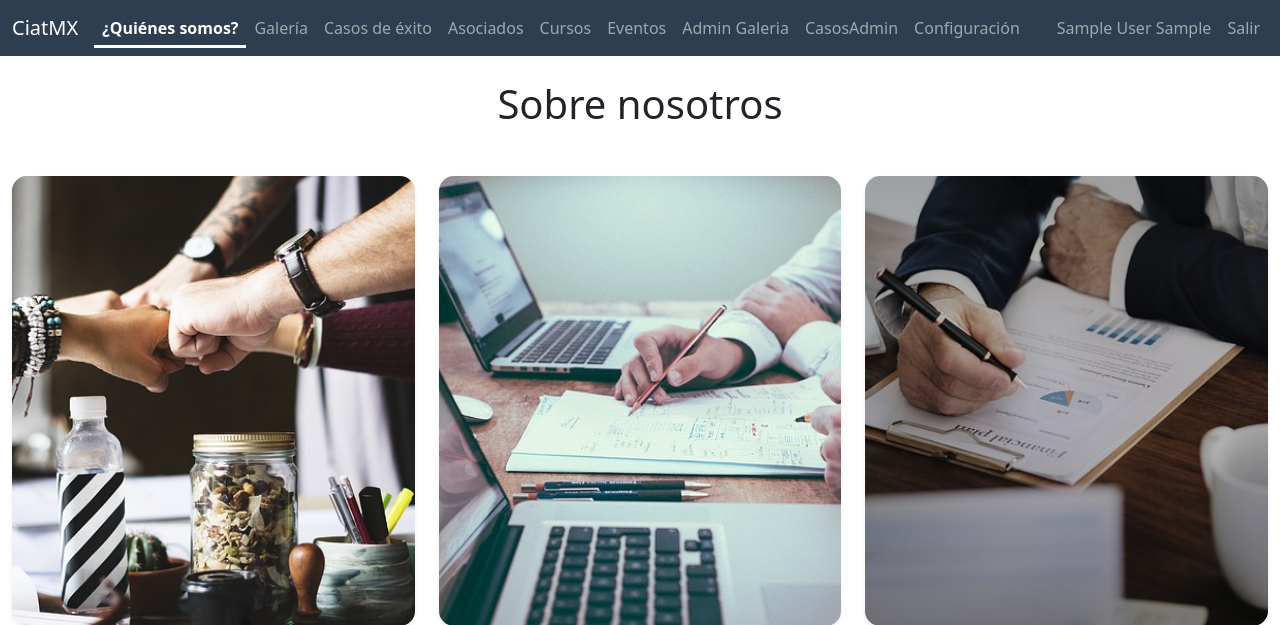
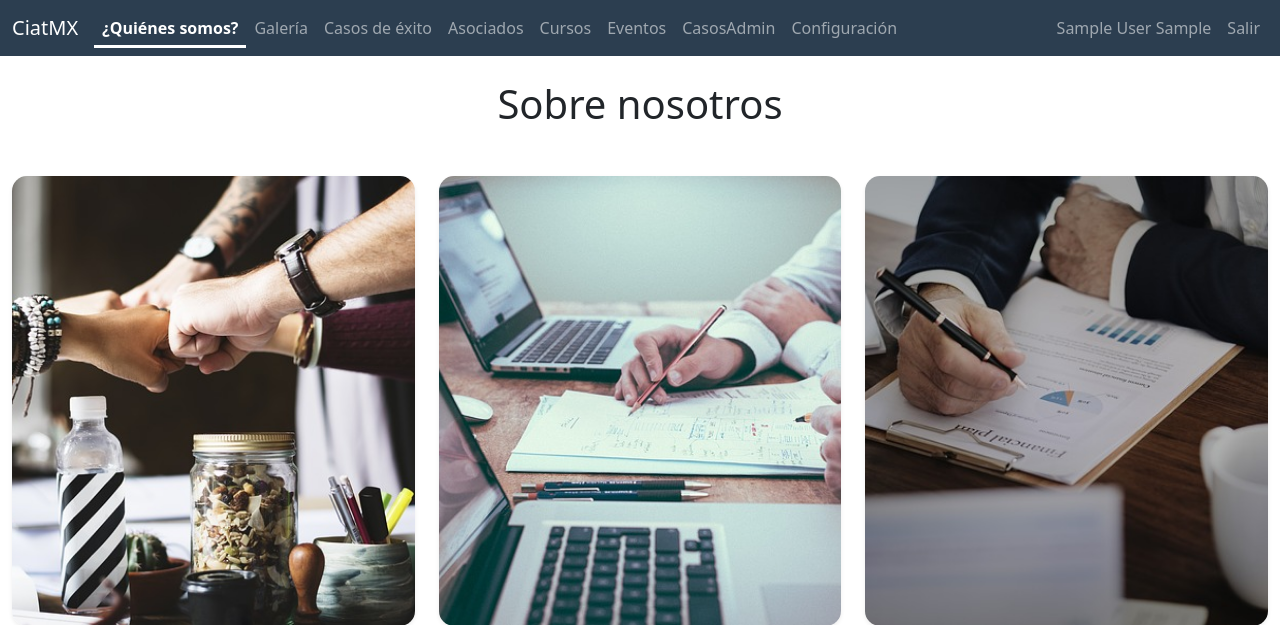
Before and after one commit to rubendcdev/cluster-webapp, a Flask app: page /about in a window 1280 px wide. Shown: the top 625 px of the page. Run offline with Flask 3, Linux system fonts and the light colour scheme; a user stored in the database is signed in; tables that the repository leaves empty hold one stand-in row (values such as "Sample post").

Commit message:
fix(layout) eliminar admin gallery item

```diff
--- a/app/templates/layout.html
+++ b/app/templates/layout.html
@@ -57,10 +57,6 @@
                     </li>
 
                     {% if current_user.is_authenticated and current_user.role == "admin" %}
-                    <li class="nav-item">
-                        <a class="nav-link {% if request.path == '/admin/gallery' %}active{% endif %}"
-                            href="/admin/gallery">Admin Galeria</a>
-                    </li>
                     <li class="nav-item">
                         <a class="nav-link {% if request.path == '/admin/casos-de-exito' %}active{% endif %}"
                             href="/admin/casos-de-exito">CasosAdmin</a>
```
